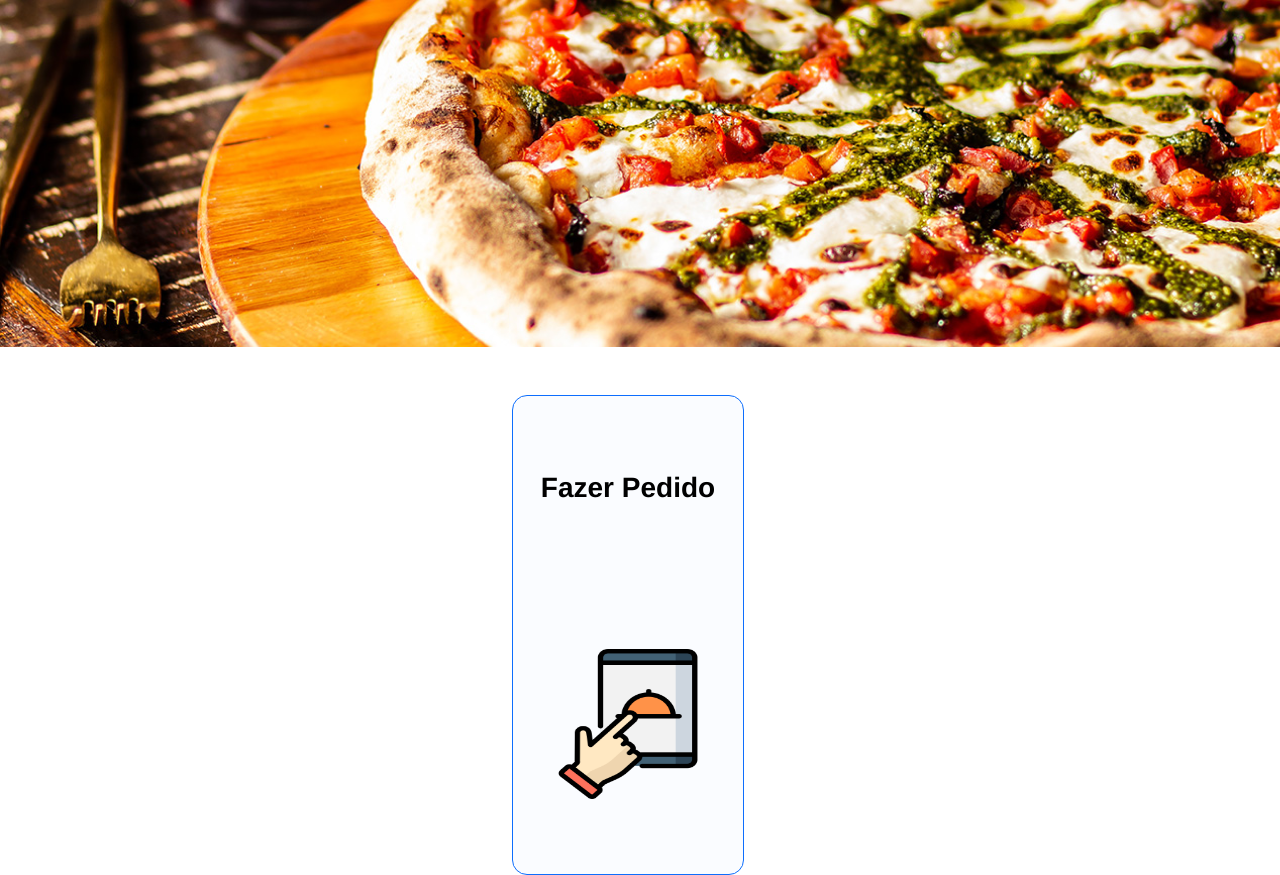
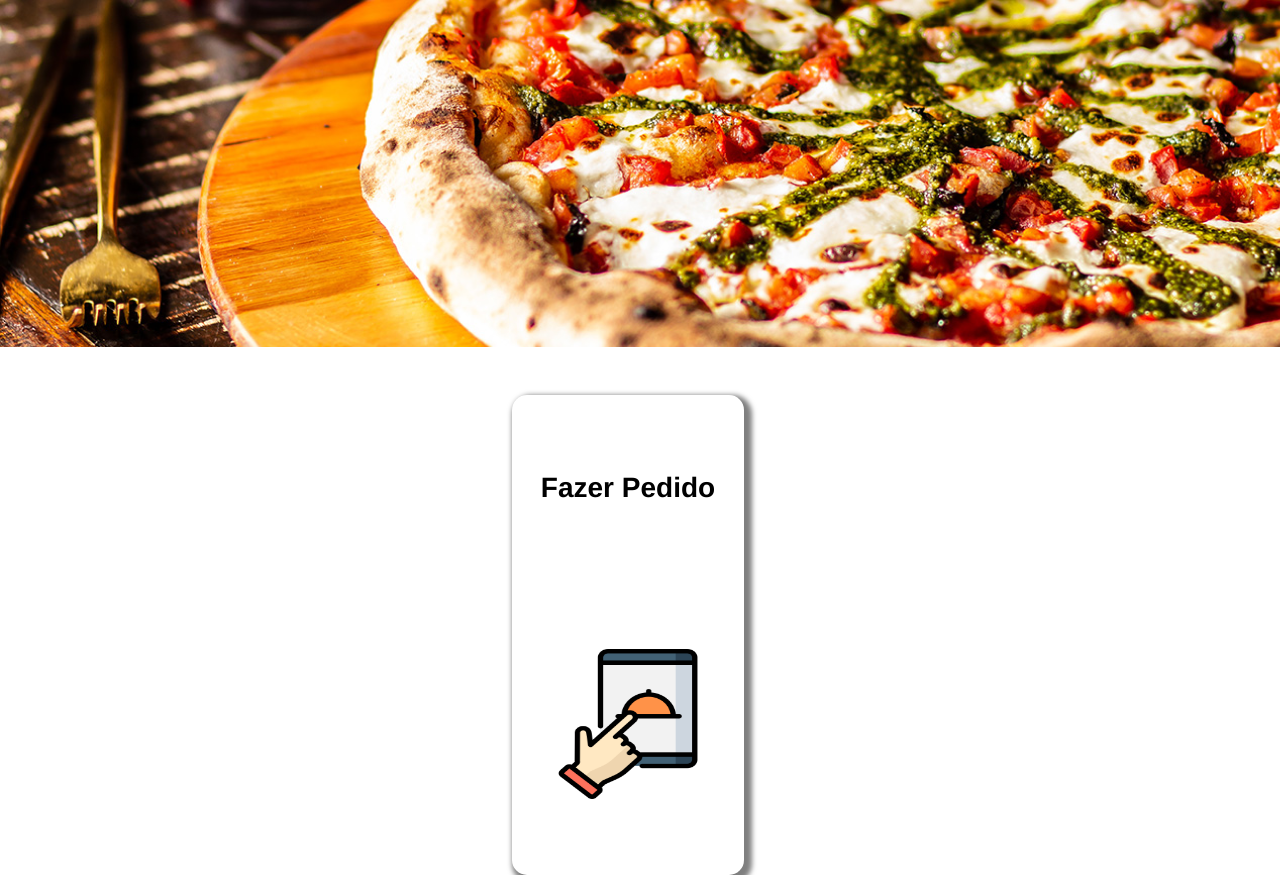
Before and after one commit to RafaelCherman/pizzaria_client, an Angular app: page /menu in a window 1280 px wide. Shown: the top 875 px of the page. Built offline with nearby package versions, Linux system fonts and the light colour scheme.

Commit message:
ajustan a cor do botao

```diff
--- a/src/app/components/pedido/escolhapedido/menupedido/menupedido.component.html
+++ b/src/app/components/pedido/escolhapedido/menupedido/menupedido.component.html
@@ -6,7 +6,7 @@
     <div class="d-flex justify-content-around">
 
         <div class="row text-center mt-5">
-            <button type="button" class="btn btn-primary custom-btn d-flex row align-items-center" (click)="abrir(modal1)">
+            <button type="button" class="btn custom-btn d-flex row align-items-center" (click)="abrir(modal1)">
                 <h3>Fazer Pedido</h3>
                 <img src="../../../..//../assets/pedido4.png" height="150" >
             </button>
--- a/src/app/components/pedido/escolhapedido/menupedido/menupedido.component.scss
+++ b/src/app/components/pedido/escolhapedido/menupedido/menupedido.component.scss
@@ -1,15 +1,15 @@
 .custom-btn{
     height: 60vh;
     width: 20vw;
-    background-color: #fafcff;
+    background-color: #ffffff;
     border-radius: 15px;
     overflow: hidden;
     color: black;
+    box-shadow: 4px 4px 5px 4px rgba(0, 0, 0, 0.5);
 }
 
 .custom-btn:hover{
-    background-color: #0667f9;
-    color: #fafcff;
+    background-color: #a3a1a1;
 }
 
 h3{
```
